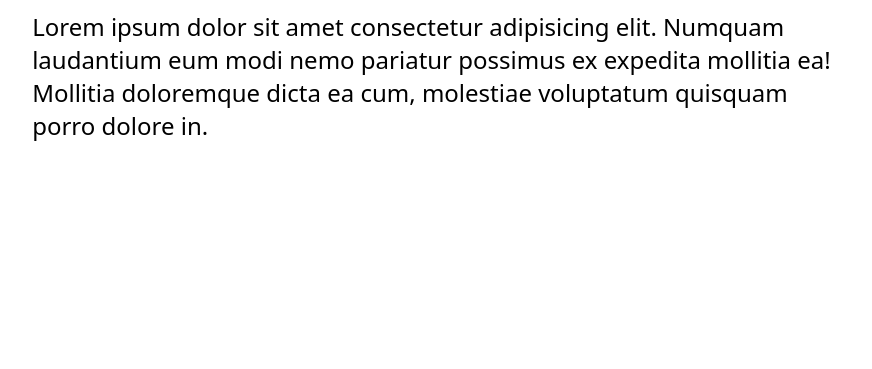
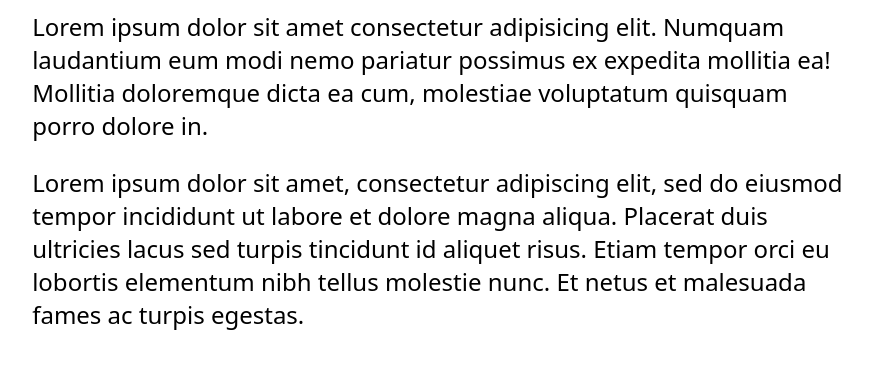
Before and after one commit to waimea-cpy/static-test, a plain HTML site: page index.html in a window 1280 px wide. Shown: the part 135-504 px from the top of the page, without its empty margins (196-1068 px from the left). Drawn offline with Linux system fonts and the light colour scheme.

Commit message:
Add more test content

```diff
--- a/index.html
+++ b/index.html
@@ -11,5 +11,6 @@
 
     <p>Lorem ipsum dolor sit amet consectetur adipisicing elit. Numquam laudantium eum modi nemo pariatur possimus ex expedita mollitia ea! Mollitia doloremque dicta ea cum, molestiae voluptatum quisquam porro dolore in.</p>
 
+    <p>Lorem ipsum dolor sit amet, consectetur adipiscing elit, sed do eiusmod tempor incididunt ut labore et dolore magna aliqua. Placerat duis ultricies lacus sed turpis tincidunt id aliquet risus. Etiam tempor orci eu lobortis elementum nibh tellus molestie nunc. Et netus et malesuada fames ac turpis egestas.</p>
 </body>
 </html>
```
